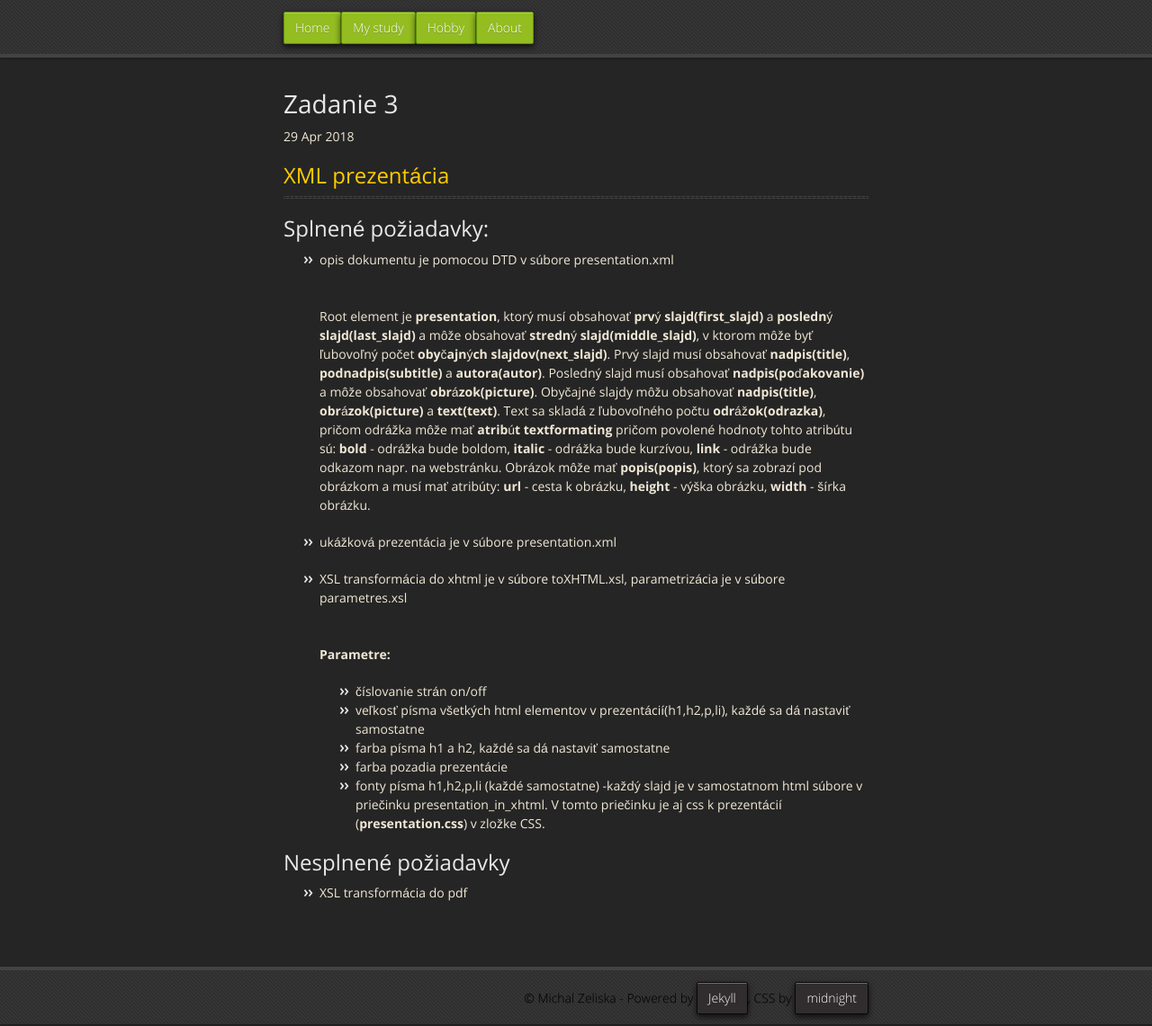
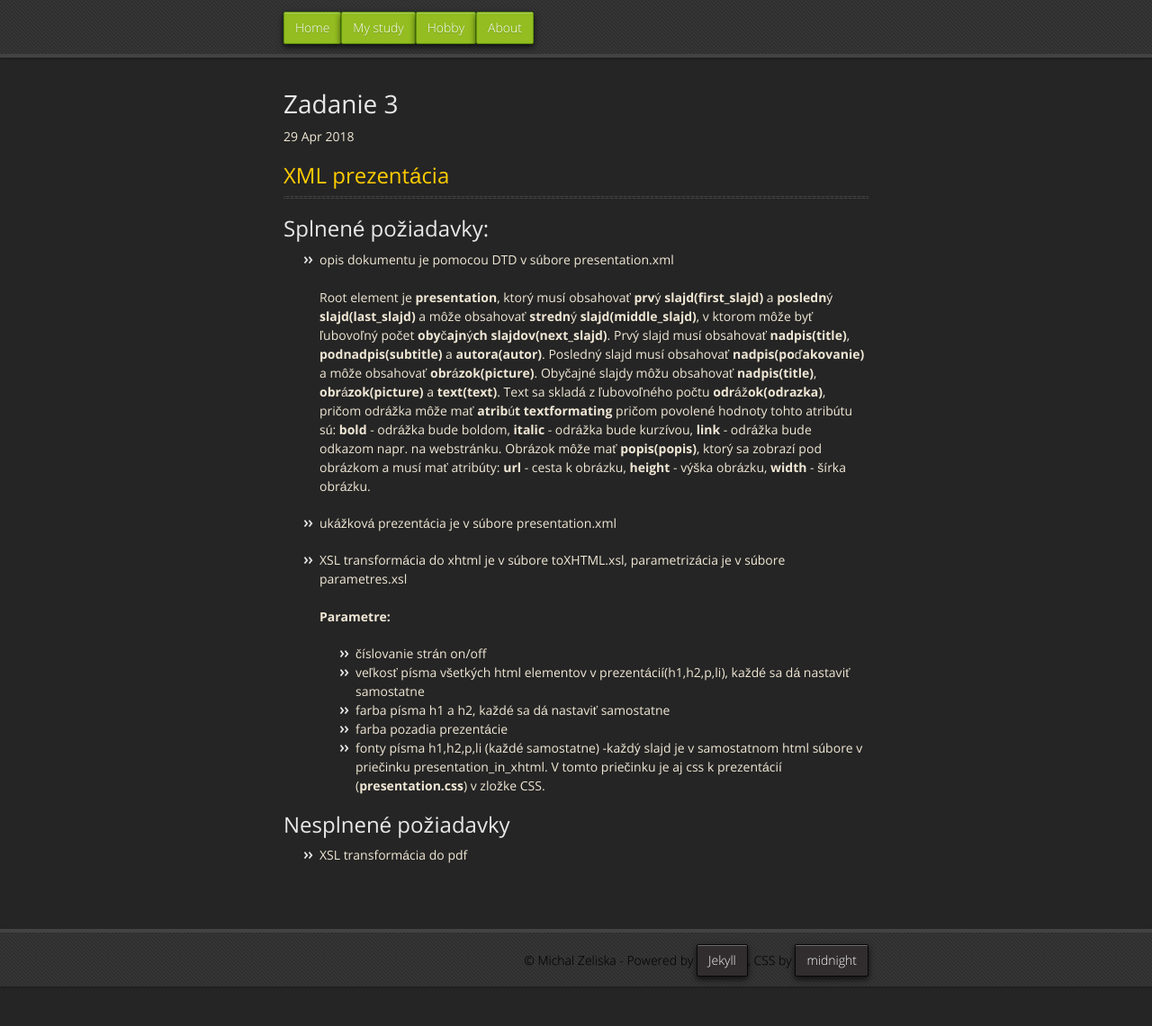
Before and after one commit to zeliskamichal53/zeliskamichal53.github.io, a Jekyll site: the page built from _posts/2018-03-09-wpub_zadanie3.md, in a window 1280 px wide and 1141 px high. Shown: the whole window at 90% size. Built offline with Jekyll 4.4.1, drawn with Linux system fonts in a browser that asks for light colours; nearby versions of some CDN libraries.

Commit message:
edit zadanie3

```diff
--- a/_posts/2018-03-09-wpub_zadanie3.md
+++ b/_posts/2018-03-09-wpub_zadanie3.md
@@ -11,7 +11,7 @@ zdroj: https://wiki.fiit.stuba.sk/study/bc/info/wp/2017-18/zadanie3/
 ____
 ## Splnené požiadavky:
  - opis dokumentu je pomocou DTD v súbore presentation.xml
- <br/> <br/> <br/>
+ <br/> <br/>
    Root element je **presentation**, ktorý musí obsahovať **prvý slajd(first_slajd)** a **posledný slajd(last_slajd)** a môže obsahovať
    **stredný slajd(middle_slajd)**, v ktorom
    môže byť ľubovoľný počet **obyčajných slajdov(next_slajd)**.
@@ -26,7 +26,7 @@ ____
  - ukážková prezentácia je v súbore presentation.xml
 
  - XSL transformácia do xhtml je v súbore toXHTML.xsl, parametrizácia je v súbore parametres.xsl
-<br/> <br/> <br/>
+<br/> <br/>
 	**Parametre:**
 	- číslovanie strán on/off
 	- veľkosť písma všetkých html elementov v prezentácií(h1,h2,p,li), každé sa dá nastaviť samostatne
```
